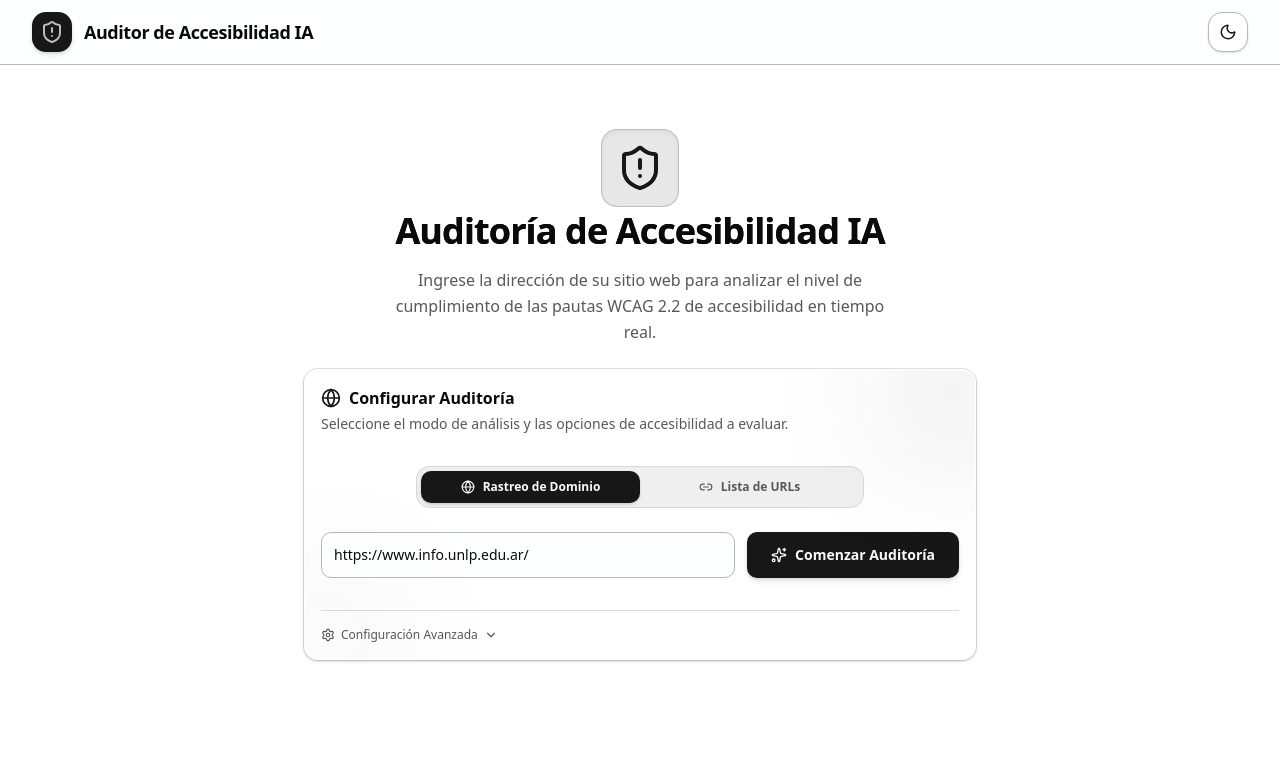
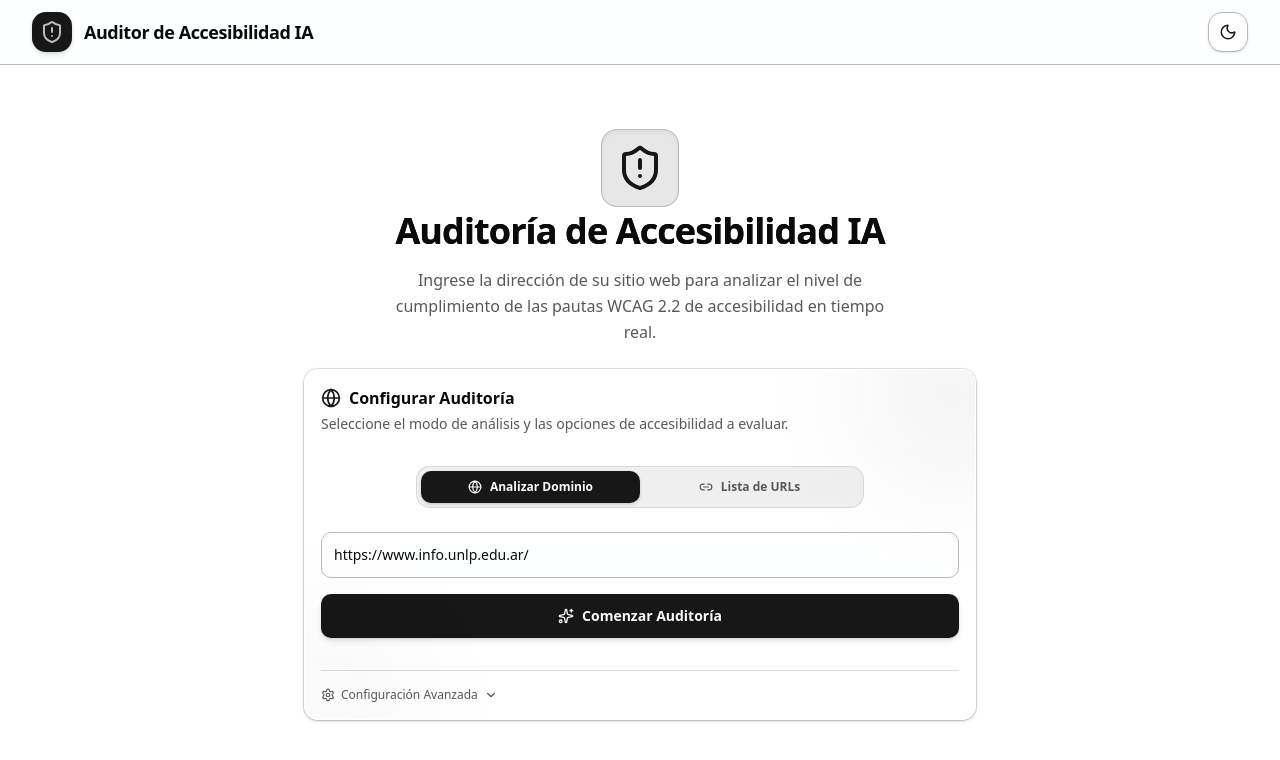
Before and after one commit to accesibilidad-info-unlp/hackaton-2026-proyecto-03, a React (Vite) app in the folder apps/frontend/: page / in a window 1280 px wide. Shown: the top 760 px of the page. Built offline with nearby package versions, Linux system fonts and the light colour scheme; a web font is replaced by a local one.

Commit message:
feat: add AuditForm component with crawl and manual list scanning modes

```diff
--- a/apps/frontend/src/components/home/AuditForm.tsx
+++ b/apps/frontend/src/components/home/AuditForm.tsx
@@ -86,7 +86,7 @@ export function AuditForm({
         }`}
       >
         <Globe className="w-3.5 h-3.5" />
-        Rastreo de Dominio
+        Analizar Dominio
       </button>
       <button
         type="button"
@@ -252,13 +252,14 @@ export function AuditForm({
           </div>
 
           <form onSubmit={onSubmit} className="flex flex-col gap-3 w-full">
-            <div className="flex flex-col md:flex-row gap-3 items-start md:items-center w-full">
-              {scanMode === 'crawl' ? renderCrawlInput() : renderListInputs()}
+            {scanMode === 'crawl' ? (
+              <div className="flex flex-col gap-3 w-full">
+                {renderCrawlInput()}
 
                 <button
                   type="submit"
                   disabled={isScanning || isFormInvalid}
-                className="bg-primary text-primary-foreground hover:opacity-90 disabled:opacity-50 px-6 py-2.5 rounded-lg text-sm font-semibold transition-all duration-200 flex items-center justify-center gap-2 cursor-pointer shadow-md shadow-primary/10 shrink-0 w-full md:w-auto self-stretch md:self-auto"
+                  className="w-full bg-primary text-primary-foreground hover:opacity-90 disabled:opacity-50 py-3 rounded-lg text-sm font-semibold transition-all duration-200 flex items-center justify-center gap-2 cursor-pointer shadow-md shadow-primary/10"
                 >
                   {isScanning ? (
                     <>
@@ -273,6 +274,29 @@ export function AuditForm({
                   )}
                 </button>
               </div>
+            ) : (
+              <div className="flex flex-col gap-3 w-full">
+                {renderListInputs()}
+
+                <button
+                  type="submit"
+                  disabled={isScanning || isFormInvalid}
+                  className="w-full bg-primary text-primary-foreground hover:opacity-90 disabled:opacity-50 py-3 rounded-lg text-sm font-semibold transition-all duration-200 flex items-center justify-center gap-2 cursor-pointer shadow-md shadow-primary/10 mt-2"
+                >
+                  {isScanning ? (
+                    <>
+                      <RefreshCw className="w-4 h-4 animate-spin text-primary-foreground" />
+                      Analizando URLs...
+                    </>
+                  ) : (
+                    <>
+                      <Sparkles className="w-4 h-4 text-primary-foreground" />
+                      Comenzar Auditoría de URLs
+                    </>
+                  )}
+                </button>
+              </div>
+            )}
             {renderAdvancedSettings()}
           </form>
         </CardContent>
@@ -315,12 +339,12 @@ export function AuditForm({
           <form onSubmit={onSubmit} className="flex flex-col gap-4">
             <div className="flex flex-col gap-4">
               {scanMode === 'crawl' ? (
-                <div className="flex flex-col sm:flex-row gap-3">
+                <div className="flex flex-col gap-4">
                   {renderCrawlInput()}
                   <button
                     type="submit"
                     disabled={isScanning || isFormInvalid}
-                    className="bg-primary text-primary-foreground hover:opacity-95 disabled:opacity-50 px-6 py-3 rounded-lg text-sm font-semibold transition-all duration-200 flex items-center justify-center gap-2 cursor-pointer shadow-lg shadow-primary/20 shrink-0"
+                    className="w-full bg-primary text-primary-foreground hover:opacity-95 disabled:opacity-50 py-3 rounded-lg text-sm font-semibold transition-all duration-200 flex items-center justify-center gap-2 cursor-pointer shadow-lg shadow-primary/20"
                   >
                     {isScanning ? (
                       <>
```
Lines whose indentation alone changed are shown as unchanged.
